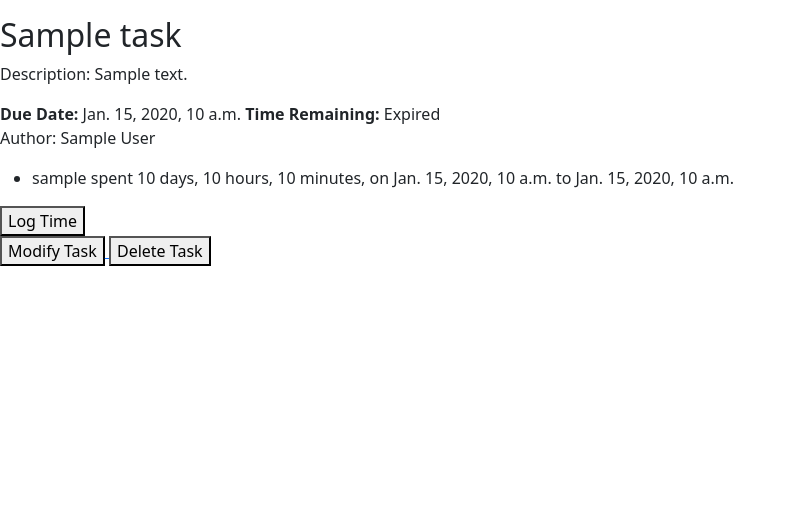
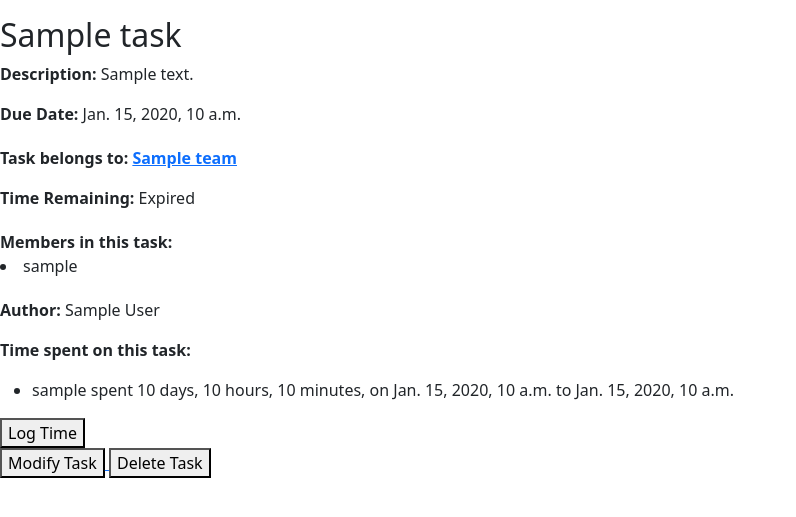
Before and after one commit to Sujan-Naik/dingo, a Django app: template tasks/templates/task_detail.html in a window 1280 px wide. Shown: the part 56-573 px from the top of the page, without its empty margins (0-796 px from the left). Run offline with Django 3.2, Linux system fonts and the light colour scheme; the template is opened without the code that fills it: most values are stand-ins (such as "Sample title", 1, 10 or a date in 2020); some libraries are stand-ins or nearby versions.

Commit message:
refined task and team dashboard

```diff
--- a/tasks/templates/task_detail.html
+++ b/tasks/templates/task_detail.html
@@ -1,9 +1,17 @@
 {% extends 'task_list.html' %}
 
 {% block content %}
+
+<style>
+  .blank-line {
+    margin-bottom: 20px; /* You can adjust the value to control the amount of space */
+  }
+</style>
 <h2>{{ task.name }}</h2>
-<p>Description: {{ task.description }}</p>
+<p><strong>Description: </strong>{{ task.description }}</p>
 <span><strong>Due Date: </strong>{{ task.deadline }}</span>
+<div class="blank-line"></div>
+<p><strong>Task belongs to: <a href="{% url 'team_detail' task.team.team_name %}"> {{ task.team.team_name }}</a></strong></p>
 
 <!--check if has time-->
 {% if time_left %}
@@ -18,10 +26,17 @@
 {% endif %}
 {% else %}
 <span><strong>Time Remaining:</strong> Expired</span>
+
 {% endif %}
+<div class="blank-line"></div>
+<span><strong>Members in this task:</strong></span>
 
-<p>Author: {{ task.author }}</p>
-
+{% for member in task.members.all %}
+<li> {{ member.username }}  </li>
+{% endfor %}
+<div class="blank-line"></div>
+<p><strong>Author: </strong>{{ task.author }}</p>
+<p><strong>Time spent on this task: </strong></p>
 <ul>
     {% for time in time_loggings %}
         <li>{{ time.user.username }} spent {{ time.spent_days}} days,
--- a/tasks/templates/task_list.html
+++ b/tasks/templates/task_list.html
@@ -10,7 +10,7 @@
     {% for task in task_list %}
     <span class="task-number">{{ forloop.counter }}.</span>
 <!--    add task counter-->
-      <li><a href="{% url 'task_detail' task.id %}">{{ task.name }}</a></li>
+      <li><a href="{% url 'task_detail' task.id %}"> {{ task.name }}</a></li>
     {% empty %}
       <li>No tasks found</li>
     {% endfor %}
```
Also changed, not shown: tasks/templates/team_detail.html (+6 -1 lines), tasks/views.py (+5 -2 lines).
